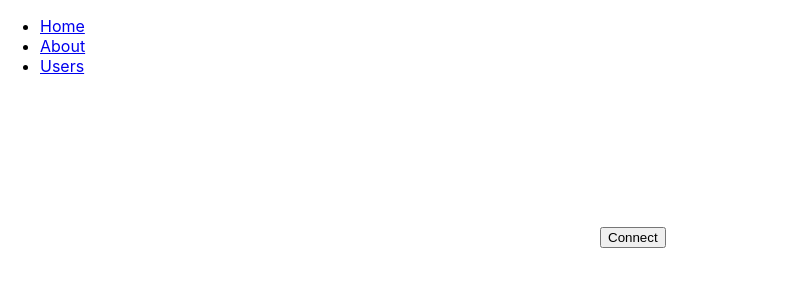
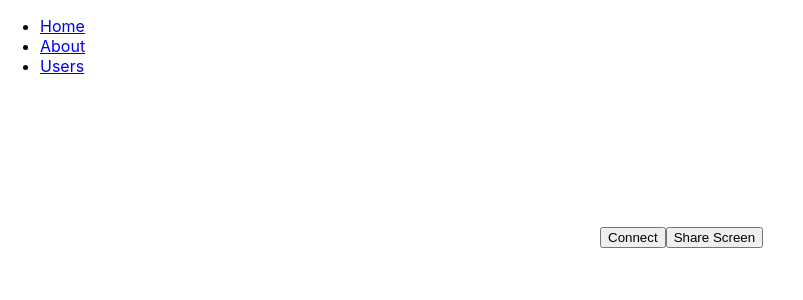
Before and after one commit to itizidon/zoom-clone, a React (Create React App) app in the folder zoom-clone-frontend/: page /rooms/1 in a window 1280 px wide. Shown: the top 300 px of the page, without its empty margins (0-803 px from the left). Built offline with nearby package versions, Linux system fonts and the light colour scheme; no server answers.

Commit message:
got screen

```diff
--- a/zoom-clone-frontend/src/components/Rooms.js
+++ b/zoom-clone-frontend/src/components/Rooms.js
@@ -1,4 +1,4 @@
-import React, { useEffect, useRef, useState, createRef } from 'react'
+import React, { useEffect, useRef, useState } from 'react'
 import io from 'socket.io-client'
 import { withRouter } from 'react-router'
 
@@ -7,6 +7,13 @@ const socket = io('http://localhost:8000')
 let mediaConstraints = {
   audio: true, // We want an audio track
   video: true // ...and we want a video track
+}
+
+var displayMediaOptions = {
+  video: {
+    cursor: 'always'
+  },
+  audio: true
 }
 
 let myPeerConnection
@@ -162,6 +169,19 @@ function Rooms(props) {
       >
         Connect
       </button>
+      <button
+        onClick={() => {
+          navigator.mediaDevices
+            .getDisplayMedia(displayMediaOptions)
+            .then(videoStream => {
+              videoStream.getTracks().forEach(track => {
+                myPeerConnection.addTrack(track, videoStream)
+              })
+            })
+        }}
+      >
+        Share Screen
+      </button>
     </div>
   )
 }
```
